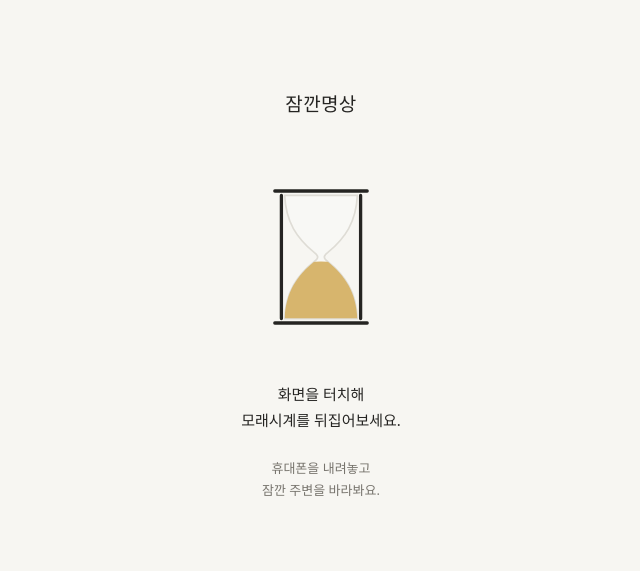
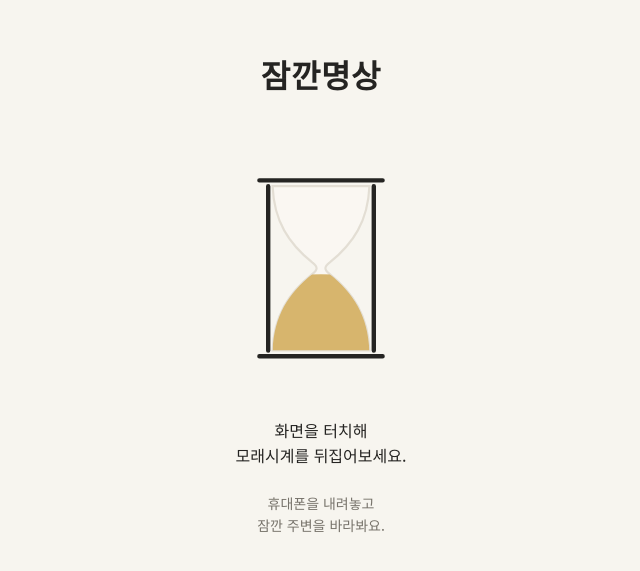
Before and after one commit to wellnesspotato/jamkkan, a React (Vite) app: page / in a window 1280 px wide. Shown: the part 105-676 px from the top of the page, without its empty margins (319-959 px from the left). Built offline with nearby package versions, Linux system fonts and the light colour scheme.

Commit message:
Refine UI system and centralize copy

```diff
--- /dev/null
+++ b/src/constants/copy.ts
@@ -0,0 +1,47 @@
+export const COPY = {
+  landing: {
+    title: '잠깐명상',
+    startAriaLabel: '잠깐명상 시작하기',
+    instructionLines: ['화면을 터치해', '모래시계를 뒤집어보세요.'],
+    supportingLines: ['휴대폰을 내려놓고', '잠깐 주변을 바라봐요.'],
+    longSession: (duration: string) => `${duration} 동안 머물러요.`,
+  },
+  pause: {
+    initialLines: ['휴대폰을 내려놓고', '잠깐 주변을 바라봐요.'],
+    milestoneTitle: (duration: string) => `${duration}이 지났어요.`,
+    milestoneBodyLines: ['더 머물고 싶다면', '그대로 있어도 괜찮아요.'],
+    milestoneActionLines: ['돌아오고 싶을 때', '화면을 눌러주세요.'],
+  },
+  reflection: {
+    question: '방금 가장 눈에 들어온 것은 무엇이었나요?',
+    keywordPlaceholder: '예: 구름',
+    noteLabel: '조금 더 남기고 싶다면',
+    notePlaceholder: '생각보다 하늘이 빠르게 움직이고 있었다.',
+    placeLabel: '장소',
+    placeAction: '+ 장소 남기기',
+    placePlaceholder: '예: 석촌호수',
+    validationKeyword: '짧게 하나만 남겨주세요.',
+    submit: '기록 남기기',
+  },
+  result: {
+    title: '잠깐, 멈춘 기록',
+    duration: (duration: string) => `${duration} 머물렀어요.`,
+    place: (place: string) => `${place}에서`,
+    share: '공유하기',
+    download: '이미지로 저장하기',
+    preparingShare: '공유 준비 중...',
+    preparingImage: '이미지 만드는 중...',
+    shareUnavailable: '이미지로 저장해 직접 공유할 수 있어요.',
+    shareError: '공유하지 못했어요. 이미지로 저장해 직접 공유할 수 있어요.',
+    imageError: '이미지를 만들지 못했어요. 다시 한 번 시도해주세요.',
+    privacy: '이 기록은 이곳에 저장되지 않아요.',
+    saveHint: '공유 메뉴에서 이미지를 저장할 수도 있어요.',
+    downloadHint: '남겨두고 싶다면 이미지로 가져가세요.',
+    restart: '처음으로',
+  },
+  time: {
+    hours: (value: number) => `${value}시간`,
+    minutes: (value: number) => `${value}분`,
+    seconds: (value: number) => `${value}초`,
+  },
+} as const
--- a/src/constants/themes.ts
+++ b/src/constants/themes.ts
@@ -30,4 +30,9 @@ export const PAUSE_THEMES: PauseTheme[] = [
     sand: '#ADA7BA',
     postit: '#D5D0DD',
   },
+  {
+    id: 'soft-clay',
+    sand: '#B58F75',
+    postit: '#D8C0AE',
+  },
 ]
--- a/src/index.css
+++ b/src/index.css
@@ -1,11 +1,52 @@
+@import url('https://fonts.googleapis.com/css2?family=Noto+Sans+KR:wght@400;500;600&display=swap');
+
 :root {
-  --background: #f7f6f2;
-  --text-primary: #252422;
-  --text-secondary: #77746d;
-  --line: #dedcd5;
-  font-family: system-ui, -apple-system, BlinkMacSystemFont, "Segoe UI", sans-serif;
-  color: var(--text-primary);
-  background: var(--background);
+  --color-background: #f7f5ef;
+  --color-surface: #fcfbf7;
+  --color-text-primary: #252422;
+  --color-text-secondary: #77736b;
+  --color-text-tertiary: #aaa59c;
+  --color-divider: #e3ded4;
+  --space-1: 4px;
+  --space-2: 8px;
+  --space-3: 12px;
+  --space-4: 16px;
+  --space-5: 24px;
+  --space-6: 32px;
+  --space-7: 48px;
+  --space-8: 64px;
+  --radius-8: 8px;
+  --radius-12: 12px;
+  --radius-16: 16px;
+  --radius-24: 24px;
+  --radius-full: 9999px;
+  --radius-postit: 4px;
+  --font-size-landing: 32px;
+  --font-size-title: 24px;
+  --font-size-question: 22px;
+  --font-size-body: 16px;
+  --font-size-supporting: 14px;
+  --font-size-caption: 12px;
+  --font-size-keyword: 28px;
+  --font-size-button: 16px;
+  --font-weight-regular: 400;
+  --font-weight-medium: 500;
+  --font-weight-semibold: 600;
+  --line-height-landing: 1.3;
+  --line-height-title: 1.4;
+  --line-height-question: 1.45;
+  --line-height-body: 1.6;
+  --line-height-supporting: 1.55;
+  --line-height-caption: 1.5;
+  --line-height-keyword: 1.35;
+  --line-height-button: 1.4;
+  font-family: "Noto Sans KR", system-ui, -apple-system, BlinkMacSystemFont,
+    "Segoe UI", sans-serif;
+  font-size: var(--font-size-body);
+  font-weight: var(--font-weight-regular);
+  line-height: var(--line-height-body);
+  color: var(--color-text-primary);
+  background: var(--color-background);
 }
 
 * {
@@ -20,7 +61,7 @@ body,
 
 body {
   margin: 0;
-  background: var(--background);
+  background: var(--color-background);
 }
 
 main {
@@ -30,10 +71,10 @@ main {
 .screen {
   display: grid;
   place-items: center;
-  padding: max(24px, env(safe-area-inset-top))
-    max(24px, env(safe-area-inset-right))
-    max(24px, env(safe-area-inset-bottom))
-    max(24px, env(safe-area-inset-left));
+  padding: max(var(--space-5), env(safe-area-inset-top))
+    max(var(--space-5), env(safe-area-inset-right))
+    max(var(--space-5), env(safe-area-inset-bottom))
+    max(var(--space-5), env(safe-area-inset-left));
 }
 
 .screen-content {
@@ -47,16 +88,24 @@ p {
 }
 
 p {
-  line-height: 1.6;
+  line-height: var(--line-height-body);
 }
 
 button {
   min-width: 96px;
   min-height: 48px;
-  margin-top: 32px;
+  margin-top: var(--space-6);
   padding: 12px 20px;
   font: inherit;
+  font-size: var(--font-size-button);
+  font-weight: var(--font-weight-medium);
+  line-height: var(--line-height-button);
   color: inherit;
+}
+
+button:focus-visible {
+  outline: 2px solid var(--color-text-primary);
+  outline-offset: 3px;
 }
 
 .landing-content,
@@ -76,9 +125,10 @@ button {
 }
 
 .landing-title {
-  margin-bottom: 44px;
-  font-size: 19px;
-  font-weight: 500;
+  margin-bottom: var(--space-7);
+  font-size: var(--font-size-landing);
+  font-weight: var(--font-weight-semibold);
+  line-height: var(--line-height-landing);
   letter-spacing: 0.02em;
 }
 
@@ -87,9 +137,9 @@ button {
   min-width: 48px;
   min-height: 48px;
   margin: 0;
-  padding: 8px;
+  padding: var(--space-2);
   border: 0;
-  border-radius: 16px;
+  border-radius: var(--radius-16);
   color: inherit;
   background: transparent;
   cursor: pointer;
@@ -97,13 +147,13 @@ button {
 }
 
 .hourglass-button:focus-visible {
-  outline: 2px solid var(--text-primary);
+  outline: 2px solid var(--color-text-primary);
   outline-offset: 6px;
 }
 
 .hourglass {
   display: block;
-  width: 132px;
+  width: 176px;
   height: auto;
 }
 
@@ -117,8 +167,8 @@ button {
 }
 
 .hourglass-glass {
-  fill: rgba(255, 255, 255, 0.22);
-  stroke: var(--line);
+  fill: color-mix(in srgb, var(--color-surface) 45%, transparent);
+  stroke: var(--color-divider);
   stroke-width: 1.5;
 }
 
@@ -129,40 +179,45 @@ button {
 
 .hourglass-frame {
   fill: none;
-  stroke: var(--text-primary);
+  stroke: var(--color-text-primary);
   stroke-width: 3;
   stroke-linecap: round;
   stroke-linejoin: round;
 }
 
 .landing-instruction {
-  margin-top: 28px;
-  font-size: 15px;
-  line-height: 1.75;
+  margin-top: var(--space-5);
+  font-size: var(--font-size-body);
+  font-weight: var(--font-weight-regular);
+  line-height: var(--line-height-body);
 }
 
 .session-duration-note {
-  margin-top: 14px;
-  color: var(--text-secondary);
-  font-size: 14px;
+  margin-top: var(--space-3);
+  color: var(--color-text-secondary);
+  font-size: var(--font-size-supporting);
+  font-weight: var(--font-weight-regular);
+  line-height: var(--line-height-supporting);
 }
 
 .secondary-text {
-  margin-top: 24px;
-  color: var(--text-secondary);
-  font-size: 13px;
-  line-height: 1.7;
+  margin-top: var(--space-5);
+  color: var(--color-text-secondary);
+  font-size: var(--font-size-supporting);
+  font-weight: var(--font-weight-regular);
+  line-height: var(--line-height-supporting);
 }
 
 .pause-intro,
 .pause-open-message {
-  margin-top: 40px;
-  font-size: 15px;
-  line-height: 1.75;
+  margin-top: var(--space-7);
+  font-size: var(--font-size-supporting);
+  font-weight: var(--font-weight-regular);
+  line-height: var(--line-height-supporting);
 }
 
 .pause-intro {
-  color: var(--text-secondary);
+  color: var(--color-text-secondary);
   animation: pause-intro-fade 1s ease 3.5s forwards;
 }
 
@@ -171,8 +226,15 @@ button {
 }
 
 .pause-open-message span + span {
-  margin-top: 24px;
-  color: var(--text-secondary);
+  margin-top: var(--space-5);
+  color: var(--color-text-secondary);
+}
+
+.pause-open-message span:first-child {
+  color: var(--color-text-primary);
+  font-size: var(--font-size-title);
+  font-weight: var(--font-weight-semibold);
+  line-height: var(--line-height-title);
 }
 
 .pause-screen--open {
@@ -180,7 +242,7 @@ button {
 }
 
 .pause-screen--open:focus-visible {
-  outline: 2px solid var(--text-primary);
+  outline: 2px solid var(--color-text-primary);
   outline-offset: -8px;
 }
 
@@ -190,97 +252,111 @@ button {
 }
 
 .postit {
-  position: relative;
-  isolation: isolate;
   width: 100%;
-  padding: 32px 26px 30px;
-  border: 1px solid color-mix(in srgb, var(--text-primary) 8%, transparent);
-  border-radius: 2px 3px 2px 2px;
-  box-shadow:
-    0 1px 2px color-mix(in srgb, var(--text-primary) 6%, transparent),
-    0 8px 22px -20px color-mix(in srgb, var(--text-primary) 35%, transparent);
+  padding: var(--space-5);
+  border: 1px solid color-mix(in srgb, var(--color-divider) 65%, transparent);
+  border-radius: var(--radius-postit);
+  box-shadow: none;
 }
 
 .reflection-question,
 .field-label {
   display: block;
-  line-height: 1.6;
+  line-height: var(--line-height-supporting);
 }
 
 .reflection-question {
-  margin-bottom: 14px;
-  color: var(--text-secondary);
-  font-size: 14px;
+  margin-bottom: var(--space-4);
+  color: var(--color-text-secondary);
+  font-size: var(--font-size-question);
+  font-weight: var(--font-weight-semibold);
+  line-height: var(--line-height-question);
   text-align: center;
 }
 
 .field-label {
-  margin-top: 30px;
-  color: var(--text-secondary);
-  font-size: 13px;
+  margin-top: var(--space-6);
+  color: var(--color-text-secondary);
+  font-size: var(--font-size-supporting);
+  font-weight: var(--font-weight-regular);
 }
 
 input,
 textarea {
   width: 100%;
   border: 0;
-  border-bottom: 1px solid color-mix(in srgb, var(--text-primary) 35%, transparent);
+  border-bottom: 1px solid var(--color-divider);
   border-radius: 0;
   padding: 10px 0;
   font: inherit;
-  font-size: 16px;
-  line-height: 1.6;
+  font-size: var(--font-size-body);
+  font-weight: var(--font-weight-regular);
+  line-height: var(--line-height-body);
   color: inherit;
   background: transparent;
 }
 
 input:focus,
 textarea:focus {
-  outline: 2px solid color-mix(in srgb, var(--text-primary) 55%, transparent);
+  outline: 2px solid var(--color-text-primary);
   outline-offset: 3px;
 }
 
 textarea {
-  min-height: 96px;
+  min-height: 120px;
   resize: vertical;
 }
 
 .reflection-keyword-input {
-  padding: 8px 0 18px;
-  border-bottom-color: color-mix(in srgb, var(--text-primary) 16%, transparent);
-  font-size: 28px;
-  font-weight: 600;
-  line-height: 1.35;
+  padding: var(--space-2) 0 var(--space-4);
+  border-bottom-color: var(--color-divider);
+  font-size: var(--font-size-keyword);
+  font-weight: var(--font-weight-semibold);
+  line-height: var(--line-height-keyword);
   text-align: center;
 }
 
 .reflection-note-input {
-  min-height: 112px;
-  padding: 12px 0 4px;
+  min-height: 120px;
+  padding: var(--space-3) 0 var(--space-1);
   border: 0;
-  font-size: 15px;
-  line-height: 1.8;
+  font-size: var(--font-size-body);
+  font-weight: var(--font-weight-regular);
+  line-height: var(--line-height-body);
 }
 
 .reflection-place-input {
-  padding-top: 8px;
-  border-bottom-color: color-mix(in srgb, var(--text-primary) 16%, transparent);
-  font-size: 14px;
+  height: 48px;
+  padding: 0 var(--space-4);
+  border: 1px solid var(--color-divider);
+  border-radius: var(--radius-12);
+  font-size: var(--font-size-body);
+  font-weight: var(--font-weight-regular);
+  line-height: var(--line-height-body);
+}
+
+.reflection-place-input:focus {
+  border-color: var(--color-text-primary);
+  outline-width: 1px;
+  outline-offset: 1px;
 }
 
 input::placeholder,
 textarea::placeholder {
-  color: color-mix(in srgb, var(--text-primary) 45%, transparent);
+  color: var(--color-text-tertiary);
 }
 
 .place-action {
   min-width: 0;
   min-height: 40px;
-  margin: 24px 0 0;
-  padding: 8px 0;
+  margin: var(--space-5) 0 0;
+  padding: var(--space-2) 0;
   border: 0;
-  color: var(--text-secondary);
+  color: var(--color-text-secondary);
   background: transparent;
+  font-size: var(--font-size-supporting);
+  font-weight: var(--font-weight-regular);
+  line-height: var(--line-height-supporting);
   text-decoration: underline;
   text-underline-offset: 3px;
 }
@@ -288,23 +364,28 @@ textarea::placeholder {
 .reflection-keyword-input::placeholder,
 .reflection-note-input::placeholder,
 .reflection-place-input::placeholder {
-  color: color-mix(in srgb, var(--text-primary) 36%, transparent);
+  color: var(--color-text-tertiary);
 }
 
 .validation-message {
-  margin-top: 12px;
-  color: var(--text-secondary);
-  font-size: 14px;
+  margin-top: var(--space-3);
+  color: var(--color-text-secondary);
+  font-size: var(--font-size-supporting);
+  font-weight: var(--font-weight-regular);
+  line-height: var(--line-height-supporting);
   text-align: center;
 }
 
 .reflection-submit {
   display: block;
   width: 100%;
-  margin-top: 24px;
-  border: 1px solid var(--text-primary);
-  border-radius: 4px;
-  background: transparent;
+  min-height: 52px;
+  margin-top: var(--space-6);
+  border: 1px solid var(--color-text-primary);
+  border-radius: var(--radius-16);
+  color: var(--color-background);
+  background: var(--color-text-primary);
+  box-shadow: none;
 }
 
 .result-content {
@@ -312,23 +393,20 @@ textarea::placeholder {
 }
 
 .record-card {
-  position: relative;
-  isolation: isolate;
   width: 100%;
-  padding: 32px 28px 30px;
-  border: 1px solid color-mix(in srgb, var(--text-primary) 8%, transparent);
-  border-radius: 2px 3px 2px 2px;
-  box-shadow:
-    0 1px 2px color-mix(in srgb, var(--text-primary) 6%, transparent),
-    0 9px 24px -21px color-mix(in srgb, var(--text-primary) 35%, transparent);
+  padding: var(--space-5);
+  border: 1px solid color-mix(in srgb, var(--color-divider) 65%, transparent);
+  border-radius: var(--radius-postit);
+  box-shadow: none;
   text-align: left;
 }
 
 .record-title {
   margin: 0;
-  color: var(--text-secondary);
-  font-size: 13px;
-  font-weight: 500;
+  color: var(--color-text-secondary);
+  font-size: var(--font-size-title);
+  font-weight: var(--font-weight-semibold);
+  line-height: var(--line-height-title);
   letter-spacing: 0.04em;
 }
 
@@ -336,15 +414,18 @@ textarea::placeholder {
   display: flex;
   flex-direction: column;
   align-items: flex-start;
-  margin-top: 26px;
-  color: var(--text-secondary);
-  font-size: 13px;
-  line-height: 1.65;
+  margin-top: var(--space-5);
+  color: var(--color-text-secondary);
+  font-size: var(--font-size-supporting);
+  font-weight: var(--font-weight-regular);
+  line-height: var(--line-height-supporting);
 }
 
 .record-date {
-  color: var(--text-primary);
-  font-weight: 500;
+  color: var(--color-text-primary);
+  font-size: var(--font-size-body);
+  font-weight: var(--font-weight-regular);
+  line-height: var(--line-height-body);
 }
 
 .record-time-range {
@@ -352,43 +433,48 @@ textarea::placeholder {
 }
 
 .record-duration {
-  margin-top: 1px;
+  margin-top: var(--space-1);
 }
 
 .record-keyword {
   max-width: 100%;
-  margin-top: 48px;
+  margin-top: var(--space-7);
   overflow-wrap: anywhere;
-  font-size: 30px;
-  font-weight: 600;
-  line-height: 1.35;
+  font-size: var(--font-size-keyword);
+  font-weight: var(--font-weight-semibold);
+  line-height: var(--line-height-keyword);
 }
 
 .record-note {
-  margin-top: 20px;
-  font-size: 15px;
+  margin-top: var(--space-5);
+  font-size: var(--font-size-body);
+  font-weight: var(--font-weight-regular);
   white-space: pre-wrap;
-  line-height: 1.8;
+  line-height: var(--line-height-body);
 }
 
 .record-place {
-  margin-top: 42px;
-  color: var(--text-secondary);
-  font-size: 13px;
+  margin-top: var(--space-7);
+  color: var(--color-text-secondary);
+  font-size: var(--font-size-supporting);
+  font-weight: var(--font-weight-regular);
+  line-height: var(--line-height-supporting);
 }
 
 .result-controls {
-  margin-top: 28px;
+  margin-top: var(--space-6);
   text-align: center;
 }
 
 .save-image-button,
 .share-button {
   width: 100%;
-  border: 1px solid var(--text-primary);
-  border-radius: 4px;
-  color: var(--background);
-  background: var(--text-primary);
+  min-height: 52px;
+  border: 1px solid var(--color-text-primary);
+  border-radius: var(--radius-16);
+  color: var(--color-background);
+  background: var(--color-text-primary);
+  box-shadow: none;
 }
 
 .save-image-button,
@@ -396,27 +482,43 @@ textarea::placeholder {
   margin-top: 0;
 }
 
+.reflection-submit:not(:disabled):active,
+.save-image-button:not(:disabled):active,
+.share-button:not(:disabled):active {
+  opacity: 0.85;
+}
+
+.reflection-submit:disabled,
 .save-image-button:disabled,
 .share-button:disabled {
-  cursor: wait;
-  opacity: 0.65;
+  border-color: var(--color-divider);
+  color: var(--color-text-tertiary);
+  background: var(--color-divider);
+  cursor: not-allowed;
 }
 
 .image-error {
-  margin-top: 14px;
-  color: var(--text-secondary);
-  font-size: 14px;
+  margin-top: var(--space-3);
+  color: var(--color-text-secondary);
+  font-size: var(--font-size-supporting);
+  font-weight: var(--font-weight-regular);
+  line-height: var(--line-height-supporting);
 }
 
 .result-guidance {
-  margin-top: 18px;
-  color: var(--text-secondary);
-  font-size: 14px;
+  margin-top: var(--space-4);
+  color: var(--color-text-secondary);
+  font-size: var(--font-size-supporting);
+  font-weight: var(--font-weight-regular);
+  line-height: var(--line-height-supporting);
 }
 
 .restart-button {
   border: 0;
   background: transparent;
+  font-size: var(--font-size-body);
+  font-weight: var(--font-weight-medium);
+  line-height: var(--line-height-body);
   text-decoration: underline;
   text-underline-offset: 3px;
 }
--- a/src/screens/LandingScreen.tsx
+++ b/src/screens/LandingScreen.tsx
@@ -1,5 +1,6 @@
 import { useEffect, useRef, useState } from 'react'
 import Hourglass from '../components/Hourglass'
+import { COPY } from '../constants/copy'
 import { formatDurationMinutes } from '../constants/pause'
 
 const FLIP_DURATION_MS = 520
@@ -109,11 +110,11 @@ function LandingScreen({
   return (
     <main className="screen landing-screen">
       <div className="screen-content landing-content">
-        <h1 className="landing-title">잠깐명상</h1>
+        <h1 className="landing-title">{COPY.landing.title}</h1>
         <button
           className="hourglass-button"
           type="button"
-          aria-label="잠깐명상 시작하기"
+          aria-label={COPY.landing.startAriaLabel}
           onClick={handleStart}
           disabled={isStarting}
         >
@@ -122,19 +123,21 @@ function LandingScreen({
           </div>
         </button>
         <p className="landing-instruction">
-          화면을 터치해
+          {COPY.landing.instructionLines[0]}
           <br />
-          모래시계를 뒤집어보세요.
+          {COPY.landing.instructionLines[1]}
         </p>
         {minimumDurationMinutes > 1 && (
           <p className="session-duration-note">
-            {formatDurationMinutes(minimumDurationMinutes)} 동안 머물러요.
+            {COPY.landing.longSession(
+              formatDurationMinutes(minimumDurationMinutes),
+            )}
           </p>
         )}
         <p className="secondary-text">
-          휴대폰을 내려놓고
+          {COPY.landing.supportingLines[0]}
           <br />
-          잠깐 주변을 바라봐요.
+          {COPY.landing.supportingLines[1]}
         </p>
       </div>
     </main>
```
Also changed, not shown: src/components/RecordCard.tsx (+7 -6 lines), src/constants/pause.ts (+5 -3 lines), src/screens/PauseScreen.tsx (+13 -8 lines), src/screens/ReflectionScreen.tsx (+10 -9 lines), src/screens/ResultScreen.tsx (+12 -11 lines).
